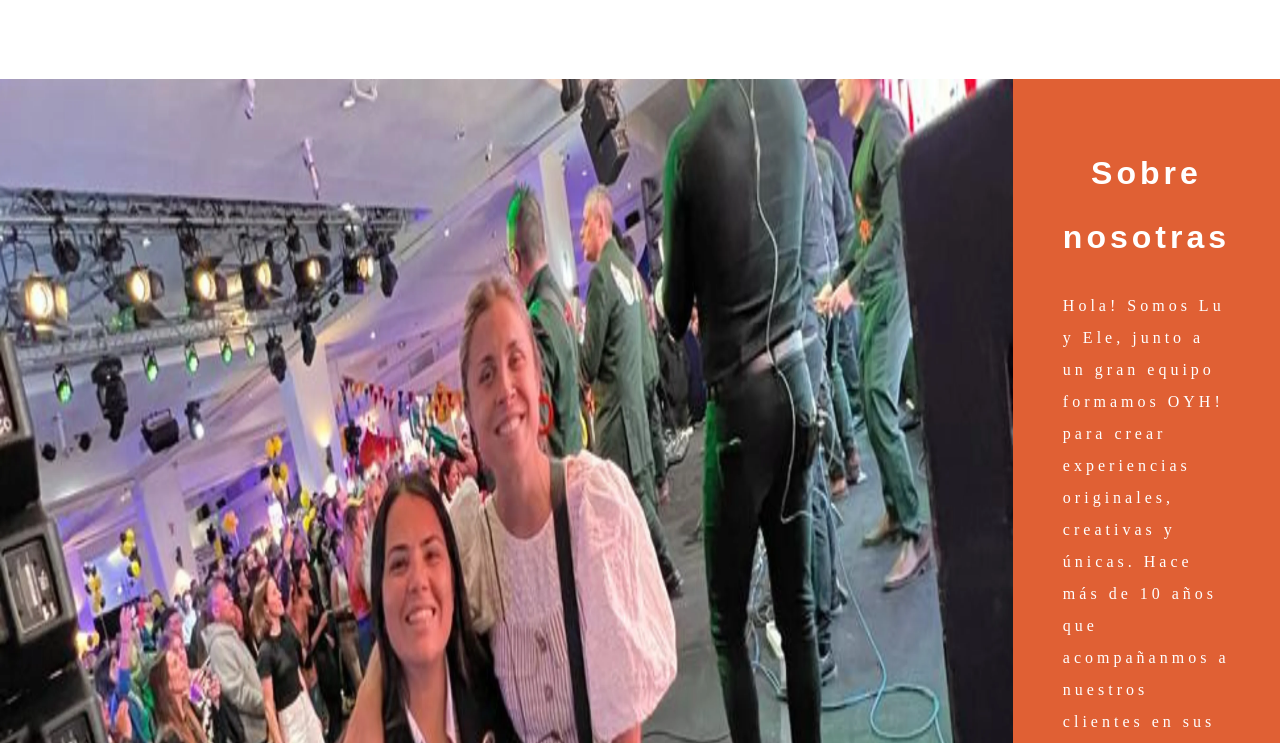
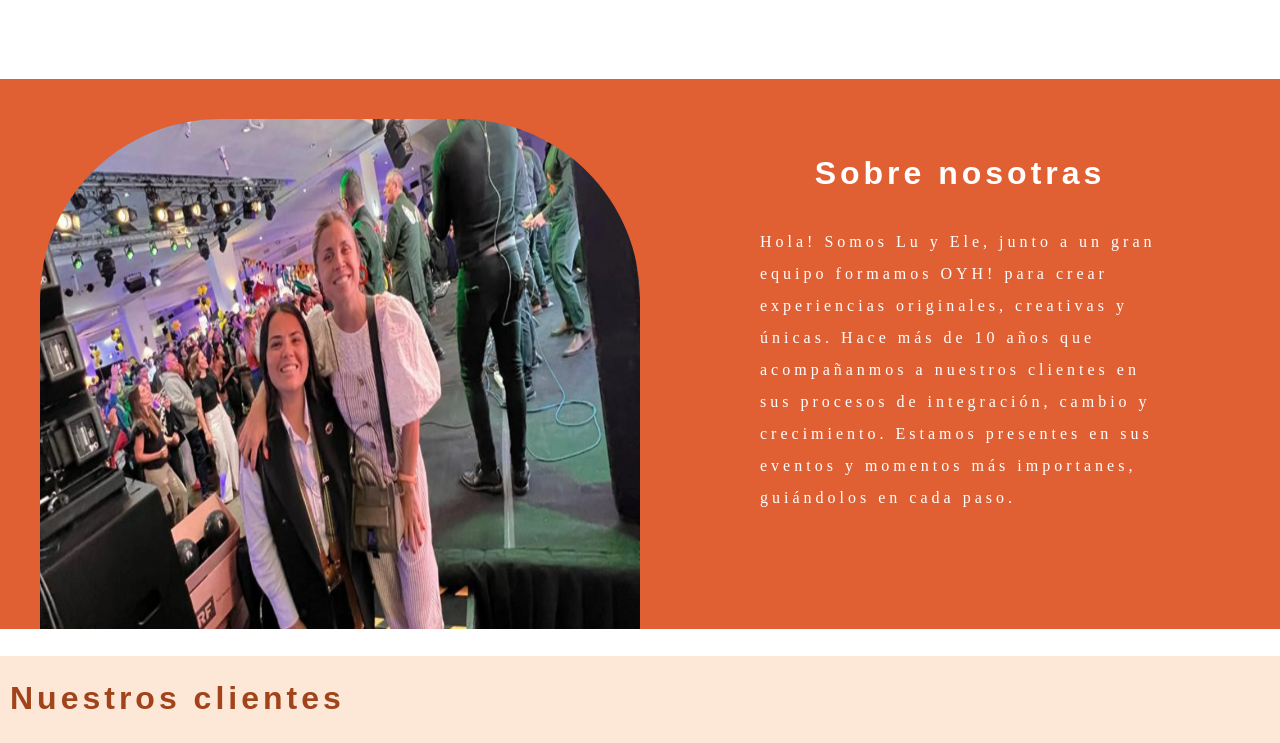
Before and after one commit to tomiarg/oyhproject, a plain HTML site: page pages/agencia.html in a window 1280 px wide. Shown: the part 2237-2980 px from the top of the page. Drawn offline with Linux system fonts and the light colour scheme; a web font is replaced by a local one.

Commit message:
eight commit

```diff
--- a/pages/agencia.html
+++ b/pages/agencia.html
@@ -115,9 +115,9 @@
     </div>
     <div class="nosotras">
         <div class="imgenNosotras">
-            <picture>
+            <picture  >
                 <source srcset="../img/13.webp" type="image/webp">
-                <img loading="lazy" src="../img/13.png" alt="Evento" width="100%" height="100%">
+                <img class="pictureNosotras" loading="lazy" src="../img/13.png" alt="Evento" width="100%" height="100%">
             </picture>
          </div>
         <div class="textoNosotras">
--- a/styles/styles.css
+++ b/styles/styles.css
@@ -328,19 +328,23 @@ h2{
     display: flex;
     justify-content: space-around;
 }
-.imgNosotras{
+.imgenNosotras{
     display:none;
 
 }
 @media (min-width: 768px){
 
 
-    .imgNosotras{
-        display: block;
+    .imgenNosotras{
+        display: inline;
         padding-top: 40px;
         padding-left: 40px;
-        width: 50rem;
-        height: 100%;
+        margin-bottom:0;
+        padding-bottom: 0;
+        width: 50%;
+        height: 55rem;
+    }
+    .pictureNosotras{
         border-top-left-radius: 180px;
         border-top-right-radius: 180px;
     }
```
